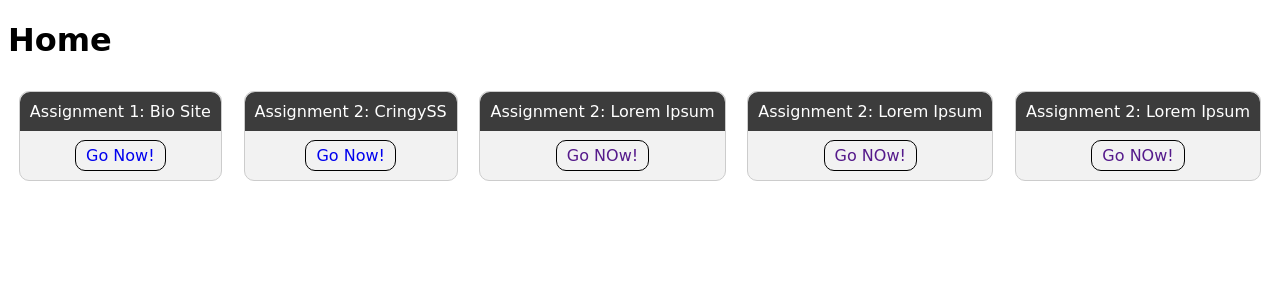
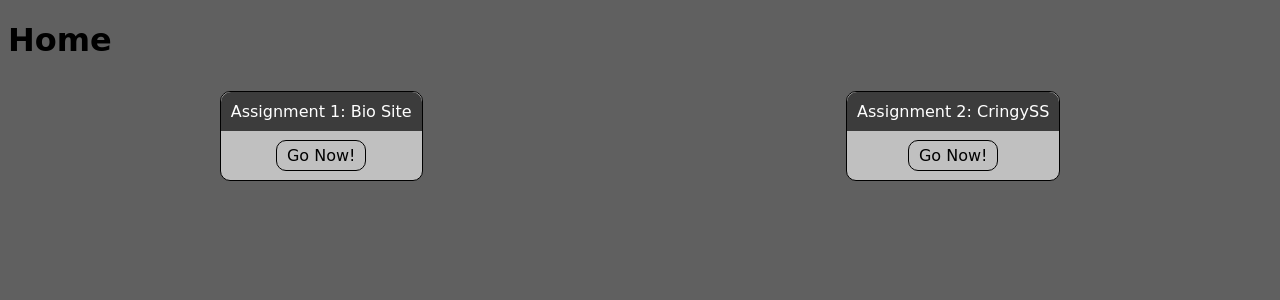
Before and after one commit to JamesRMathis/Web-Apps, a Flask app: page / in a window 1280 px wide. Shown: the top 300 px of the page. Run offline with Flask 3, Linux system fonts and the light colour scheme.

Commit message:
removed extra cards from home + changed style

```diff
--- a/static/home/css/style.css
+++ b/static/home/css/style.css
@@ -1,11 +1,12 @@
 body {
     font-family: 'Comic Sans MS', cursive, sans-serif;
+    background-color: #606060;
 }
 
 #card-area {
     display: flex;
     flex-direction: row;
-    justify-content: space-between;
+    justify-content: center;
 }
 
 .card {
@@ -15,9 +16,9 @@ body {
     /* padding-bottom: 20px; */
     margin-bottom: 10px;
 
-    background-color: #f2f2f2;
+    background-color: #c0c0c0;
 
-    border: 1px solid #ccc;
+    border: 1px solid black;
     border-radius: 10px;
 
     display: flex;
@@ -39,6 +40,7 @@ body {
 
 .card-body a {
     text-decoration: none;
+    color: black;
     padding: 5px 10px;
     border: 1px solid black;
     border-radius: 10px;
--- a/static/home/html/index.html
+++ b/static/home/html/index.html
@@ -29,33 +29,6 @@
                     <a href="/assignment2/cringy-ss">Go Now!</a>
                 </div>
             </div>
-
-            <div class="card">
-                <div class="card-header">
-                    Assignment 2: Lorem Ipsum
-                </div>
-                <div class="card-body">
-                    <a href="">Go NOw!</a>
-                </div>
-            </div>
-
-            <div class="card">
-                <div class="card-header">
-                    Assignment 2: Lorem Ipsum
-                </div>
-                <div class="card-body">
-                    <a href="">Go NOw!</a>
-                </div>
-            </div>
-
-            <div class="card">
-                <div class="card-header">
-                    Assignment 2: Lorem Ipsum
-                </div>
-                <div class="card-body">
-                    <a href="">Go NOw!</a>
-                </div>
-            </div>
         </div>
     </div>
 </body>
```
